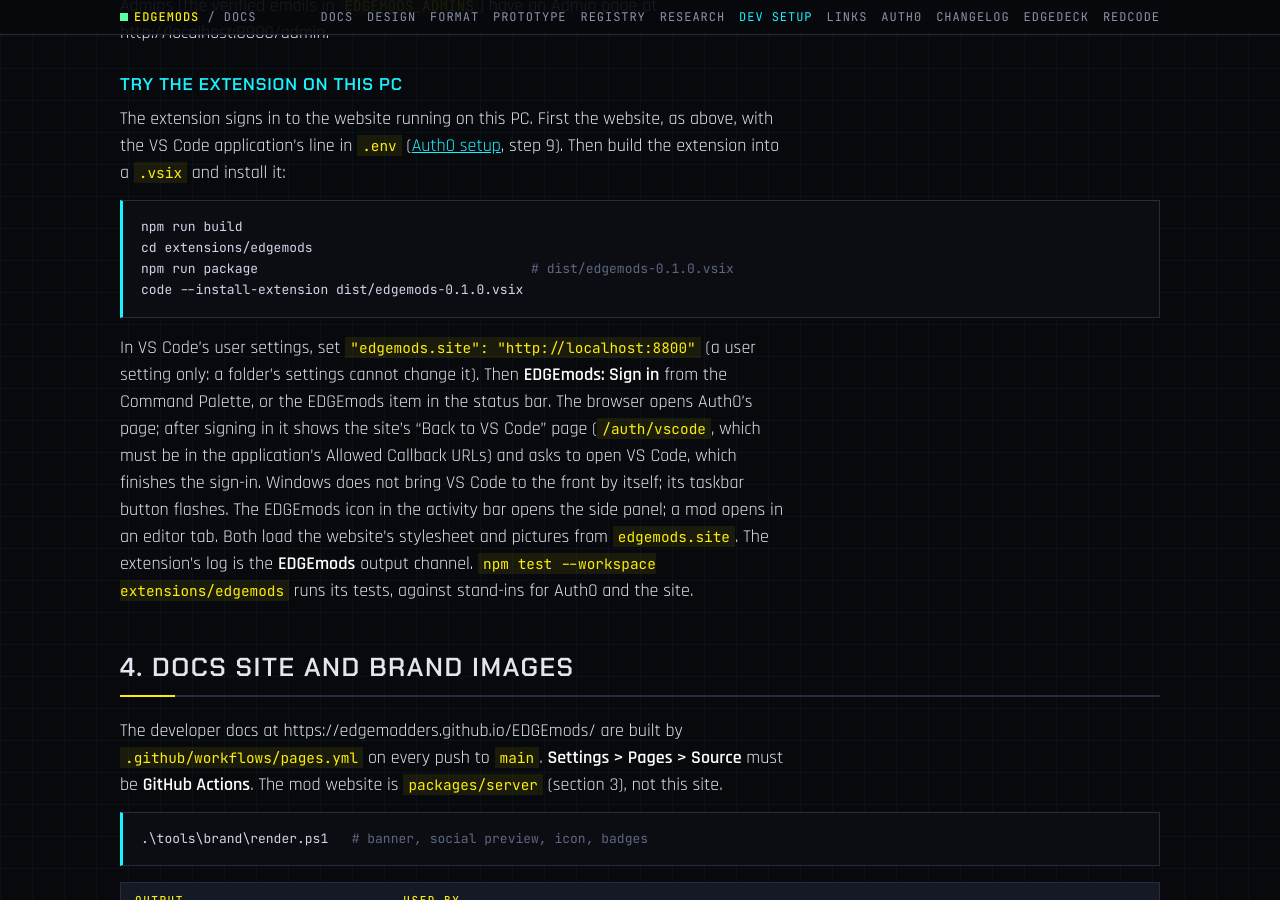
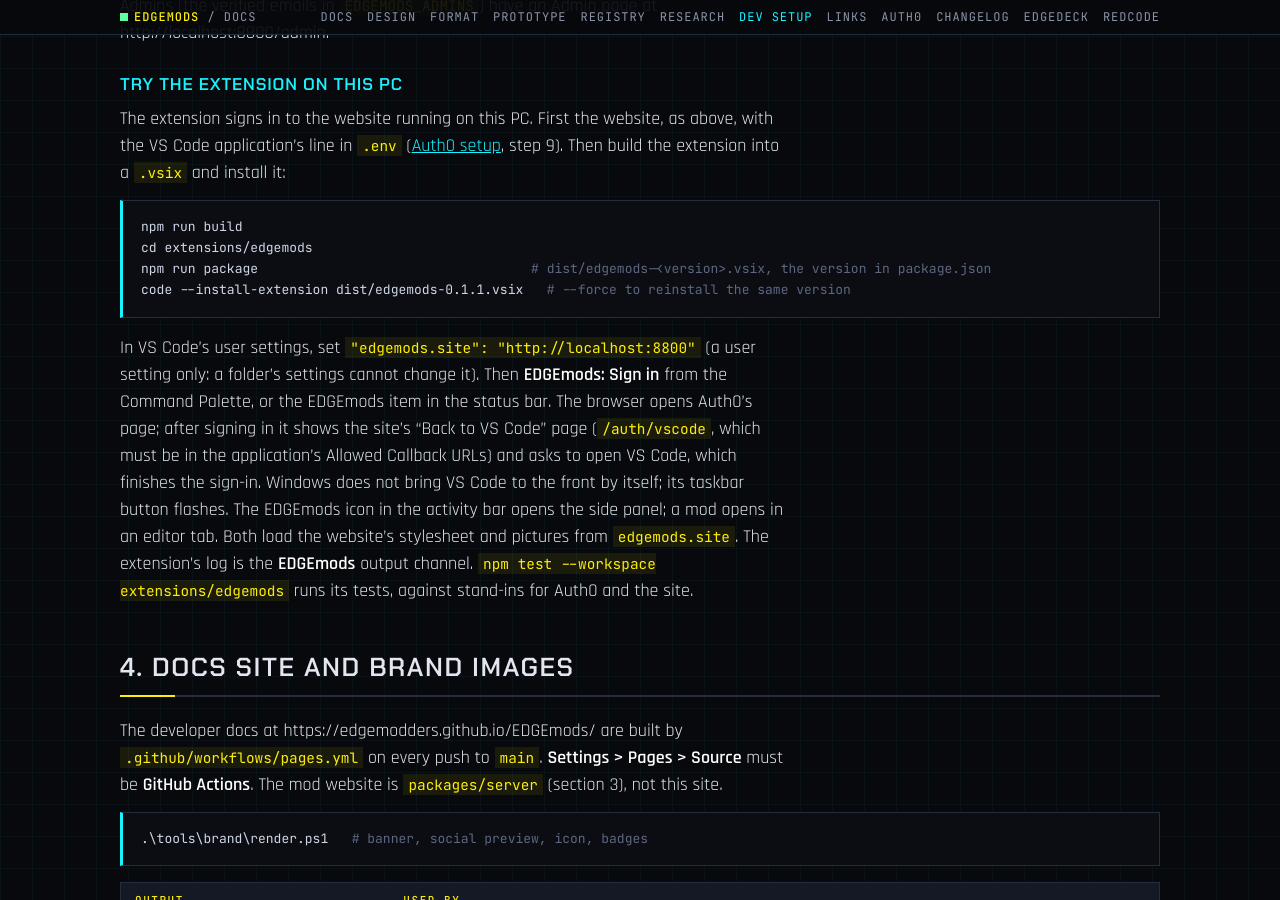
Before and after one commit to Edgemodders/EDGEmods, a Jekyll site: the page built from docs/dev-setup.md, in a window 1280 px wide and 900 px high, scrolled down 2812 px. Built offline with Jekyll 4.4.1, drawn with Linux system fonts in a browser that asks for light colours; our own code applies the rules of GitHub Pages for plain Markdown files.

Commit message:
Extension 0.1.1 (a development build): a new version so VS Code loads the new activity bar icon
Co-Authored-By: Claude Opus 5.5 <noreply@anthropic.com>

````diff
--- a/docs/dev-setup.md
+++ b/docs/dev-setup.md
@@ -74,8 +74,8 @@ The extension signs in to the website running on this PC. First the website, as
 ```powershell
 npm run build
 cd extensions/edgemods
-npm run package                                   # dist/edgemods-0.1.0.vsix
-code --install-extension dist/edgemods-0.1.0.vsix
+npm run package                                   # dist/edgemods-<version>.vsix, the version in package.json
+code --install-extension dist/edgemods-0.1.1.vsix   # --force to reinstall the same version
 ```
 
 In VS Code's user settings, set `"edgemods.site": "http://localhost:8800"` (a user setting only: a folder's settings cannot change it). Then **EDGEmods: Sign in** from the Command Palette, or the EDGEmods item in the status bar. The browser opens Auth0's page; after signing in it shows the site's "Back to VS Code" page (`/auth/vscode`, which must be in the application's Allowed Callback URLs) and asks to open VS Code, which finishes the sign-in. Windows does not bring VS Code to the front by itself; its taskbar button flashes. The EDGEmods icon in the activity bar opens the side panel; a mod opens in an editor tab. Both load the website's stylesheet and pictures from `edgemods.site`. The extension's log is the **EDGEmods** output channel. `npm test --workspace extensions/edgemods` runs its tests, against stand-ins for Auth0 and the site.
--- a/extensions/edgemods/package.json
+++ b/extensions/edgemods/package.json
@@ -2,7 +2,7 @@
   "name": "edgemods",
   "displayName": "EDGEmods",
   "description": "The EDGE mod registry for Cyberpunk 2077 in VS Code: sign in, find mods and install them with what they need, through EDGEdeck.",
-  "version": "0.1.0",
+  "version": "0.1.1",
   "publisher": "edgemodders",
   "preview": true,
   "private": true,
````
Also changed, not shown: 1 other file.
